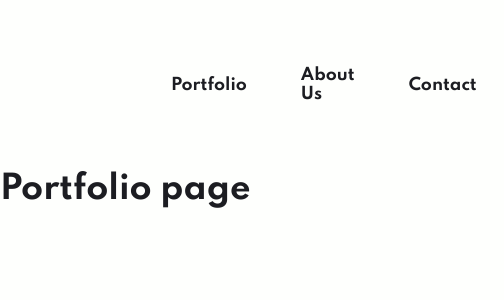
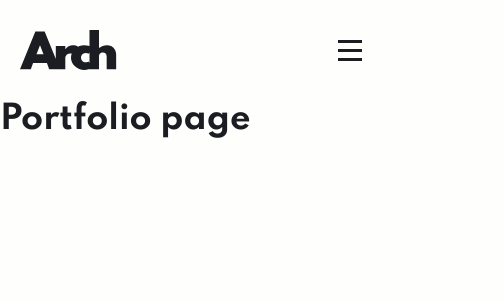
Before and after one commit to jarekTerejko/arch-studio-multi-page-website, a React (Create React App) app: page /portfolio in a window 390 px wide. Shown: the top 300 px of the page, 504 px wide, since content can reach past the window. Built offline with nearby package versions, Linux system fonts and the light colour scheme.

Commit message:
add media queries to Navbar

```diff
--- a/src/components/Navbar/NavbarElements.js
+++ b/src/components/Navbar/NavbarElements.js
@@ -3,6 +3,10 @@ import { Link, NavLink } from "react-router-dom";
 
 export const NavbarWrapper = styled.nav`
   padding: 5.6rem 0;
+
+  @media screen and (max-width: 560px) {
+    padding: 3rem 0;
+  }
 `;
 
 export const NavbarInnerWrapper = styled.div`
@@ -10,6 +14,11 @@ export const NavbarInnerWrapper = styled.div`
   align-items: center;
 
   position: relative;
+  z-index: 1;
+
+  @media screen and (max-width: 730px) {
+    justify-content: space-between;
+  }
 `;
 
 export const NavbarSiteLinkR = styled(Link)``;
@@ -25,7 +34,7 @@ export const NavbarMenuBtn = styled.button`
   cursor: pointer;
   display: none;
 
-  @media screen and (max-width: 670px) {
+  @media screen and (max-width: 730px) {
     display: flex;
   }
 `;
@@ -36,6 +45,29 @@ export const NavbarNavItems = styled.ul`
   align-items: center;
   list-style: none;
   transition: var(--transition);
+
+  @media screen and (max-width: 1000px) {
+    margin-left: 4rem;
+  }
+
+  @media screen and (max-width: 730px) {
+    position: absolute;
+    left: 0;
+    top: 96px;
+    margin-left: 0;
+    flex-direction: column;
+    z-index: 0;
+    background: var(--color-white);
+    width: calc(100% - 200px);
+    width: 100%;
+    padding: 1.5rem;
+    transform: ${(props) =>
+      props.isOpen ? `translateX(0)` : "translateX(-130%)"};
+  }
+
+  @media screen and (max-width: 560px) {
+    top: 70px;
+  }
 `;
 
 export const NavbarNavItem = styled.li`
@@ -57,7 +89,6 @@ export const NavbarNavLinkR = styled(NavLink)`
 export const NavbarPageIdentifier = styled.span`
   display: inline-block;
   color: var(--color-grey);
-  /* color: var(--color-darkgrey); */
   position: absolute;
   left: -82.5px;
   top: 0px;
@@ -68,12 +99,15 @@ export const NavbarPageIdentifier = styled.span`
   padding-left: 86px;
   text-transform: uppercase;
 
+  @media screen and (max-width: 1000px) {
+    left: -50px;
+  }
+
   &::before {
     content: "";
     position: absolute;
     height: 1px;
     background: var(--color-grey);
-    /* background: var(--color-darkgrey); */
     width: 96px;
     top: 6px;
     left: -64px;
--- a/src/components/Navbar/index.js
+++ b/src/components/Navbar/index.js
@@ -59,11 +59,14 @@ const Navbar = () => {
             <NavbarPageIdentifier>
               {displayLocation(location.pathname)}
             </NavbarPageIdentifier>
-            <NavbarSiteLinkR to="/">
+            <NavbarSiteLinkR to="/" onClick={closeMenu}>
               <ImageEl src={Logo} alt="Logo" />
             </NavbarSiteLinkR>
-            <NavbarNavItems>
+            <NavbarNavItems isOpen={isOpen} >
               {paths.map((link, i) => {
+                if (i === 0) {
+                  return null;
+                } else {
                   return (
                     <NavbarNavItem key={i}>
                       <NavbarNavLinkR to={link.path} onClick={closeMenu}>
@@ -71,6 +74,7 @@ const Navbar = () => {
                       </NavbarNavLinkR>
                     </NavbarNavItem>
                   );
+                }
               })}
             </NavbarNavItems>
             <NavbarMenuBtn
```
Lines whose indentation alone changed are shown as unchanged.
